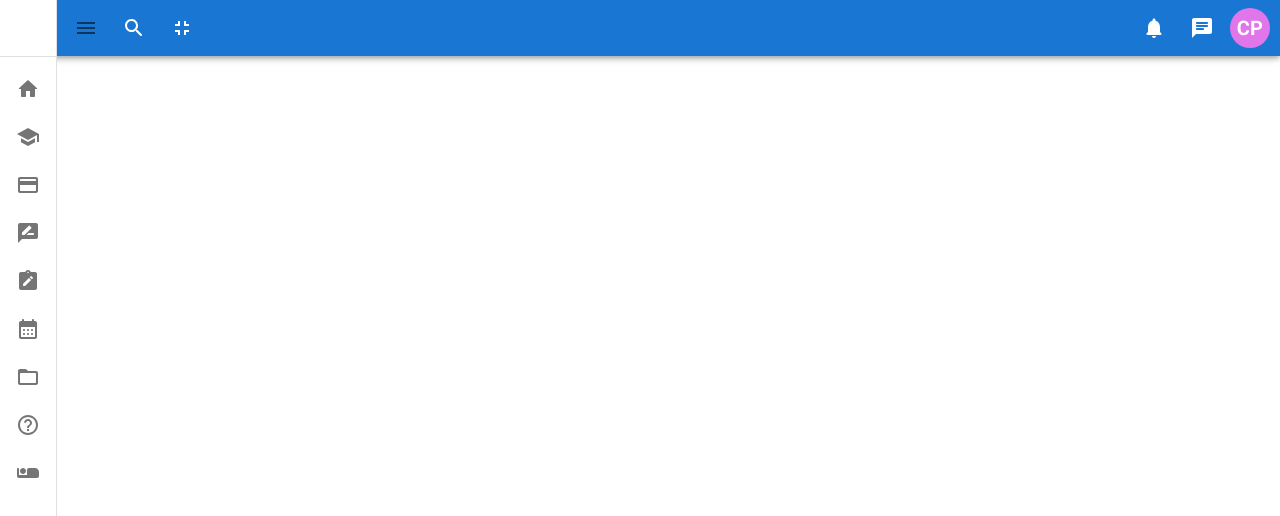
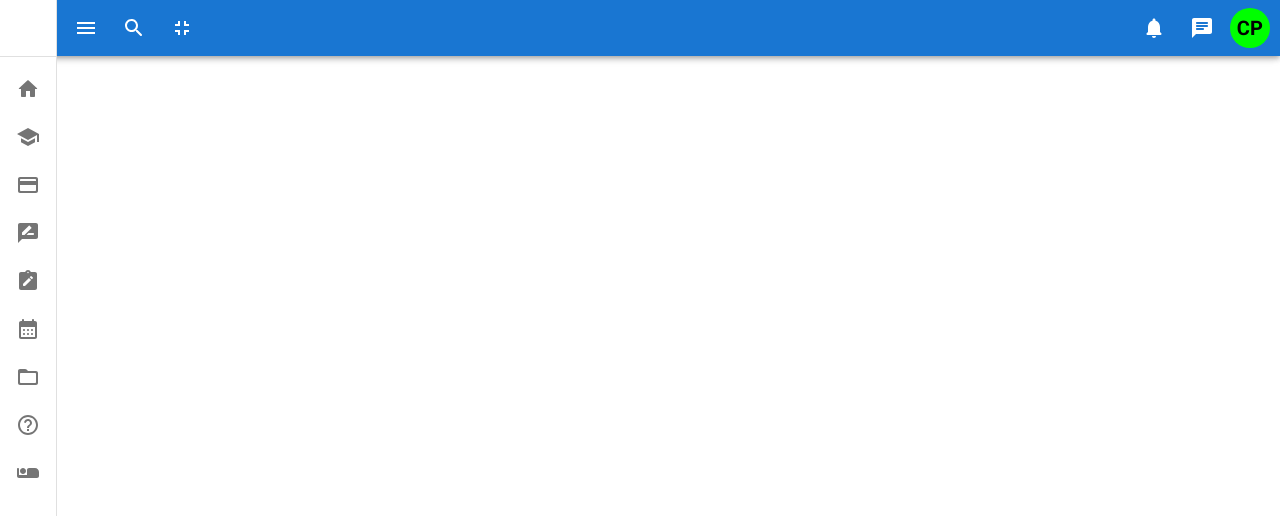
Before and after one commit to Chandraprakash-Darji/admin-dashboard, a React (Vite) app: page / in a window 1280 px wide. Shown: the top 516 px of the page. Built offline with nearby package versions, Linux system fonts and the light colour scheme.

Commit message:
added tooltip to Icon

```diff
--- a/src/components/Navbar/index.tsx
+++ b/src/components/Navbar/index.tsx
@@ -15,9 +15,11 @@ import {
     InputBase,
     styled,
     Toolbar,
+    Tooltip,
     useMediaQuery,
 } from "@mui/material";
-import { useEffect, useMemo, useRef, useState } from "react";
+import { useContext, useEffect, useRef, useState } from "react";
+import { ColorModeContext } from "../../utils/ToggleColorMode";
 import Sidebar from "./Sidebar";
 
 const StyledInputbase = styled(InputBase)(() => ({
@@ -55,26 +57,27 @@ const Navbar = () => {
     const [drawerOpen, setDrawerOpen] = useState(false);
     const searchRef = useRef<HTMLInputElement | null>(null);
     const isSM = useMediaQuery("(max-width: 599.94px)");
+    const { toggleColorMode } = useContext(ColorModeContext);
 
     useEffect(() => {
         inputFocus && searchRef.current && searchRef.current.focus();
     }, [inputFocus]);
 
-    const genertateNum = useMemo(
-        () =>
-            (s: number, e: number): number =>
-                +(Math.random() * (e - s) + s).toFixed(),
-        []
-    );
+    // const genertateNum = useMemo(
+    //     () =>
+    //         (s: number, e: number): number =>
+    //             +(Math.random() * (e - s) + s).toFixed(),
+    //     []
+    // );
 
-    const randomeColor = useMemo(
-        () =>
-            `rgba(${genertateNum(100, 255)}, ${genertateNum(
-                100,
-                255
-            )}, ${genertateNum(150, 255)})`,
-        []
-    );
+    // const randomeColor = useMemo(
+    //     () =>
+    //         `rgba(${genertateNum(100, 255)}, ${genertateNum(
+    //             100,
+    //             255
+    //         )}, ${genertateNum(150, 255)})`,
+    //     []
+    // );
     return (
         <Box flex={1}>
             <AppBar>
@@ -84,17 +87,22 @@ const Navbar = () => {
                 >
                     {/* Menu Icon */}
                     {drawerOpen || (
+                        <Tooltip title="Menu" disableInteractive>
                             <IconButton
                                 className="w-10 h-10"
+                                color="inherit"
                                 onClick={() => setDrawerOpen((p) => !p)}
                             >
                                 <MenuIcon />
                             </IconButton>
+                        </Tooltip>
                     )}
                     {/* SearchBar -> inputBox Hidden click then focus */}
+                    <Tooltip title="Search" disableInteractive>
                         <Box
-                        className={`flex items-center rounded-full overflow-hidden transition-all duration-[400] shrink-0 ${
-                            inputFocus && "bg-white/20"
+                            className={`flex items-center rounded-full overflow-hidden transition-all duration-[400] shrink-0 0 ${
+                                inputFocus &&
+                                "bg-[#ffffff10] dark:bg-[#00000010] border border-dark/20 dark:border-white/20"
                             }`}
                         >
                             <StyledInputbase
@@ -123,15 +131,25 @@ const Navbar = () => {
                                 <SearchRounded />
                             </IconButton>
                         </Box>
+                    </Tooltip>
                     {/* IconButton -> Full Screen */}
+                    <Tooltip
+                        title="Full Screen temp(Dark mode)"
+                        disableInteractive
+                    >
                         <IconButton
-                        onClick={() => setFullScreen((p) => !p)}
+                            onClick={() => {
+                                setFullScreen((p) => !p);
+                                toggleColorMode();
+                            }}
                             color="inherit"
                             className="w-10 h-10 hidden md:flex"
                         >
                             {fullScreen ? <Fullscreen /> : <FullscreenExit />}
                         </IconButton>
+                    </Tooltip>
                     {/* Notification */}
+                    <Tooltip title="Notification" disableInteractive>
                         <IconButton
                             onClick={() => {}}
                             color="inherit"
@@ -139,7 +157,9 @@ const Navbar = () => {
                         >
                             <NotificationsRounded />
                         </IconButton>
+                    </Tooltip>
                     {/* Chat */}
+                    <Tooltip title="Chat" disableInteractive>
                         <IconButton
                             onClick={() => {}}
                             color="inherit"
@@ -147,13 +167,20 @@ const Navbar = () => {
                         >
                             <ChatRounded />
                         </IconButton>
+                    </Tooltip>
                     {/* Avatar + Name */}
+                    <Tooltip title="Chandraprakash Darji">
                         <Avatar
                             alt="Chandraprakash Darji"
-                        sx={{ bgcolor: randomeColor, fontWeight: "bold" }}
+                            sx={{
+                                bgcolor: "#0f0",
+                                fontWeight: "bold",
+                                color: "#000",
+                            }}
                         >
                             CP
                         </Avatar>
+                    </Tooltip>
                 </StyledToolBar>
             </AppBar>
             <Sidebar
```
Lines whose indentation alone changed are shown as unchanged.
